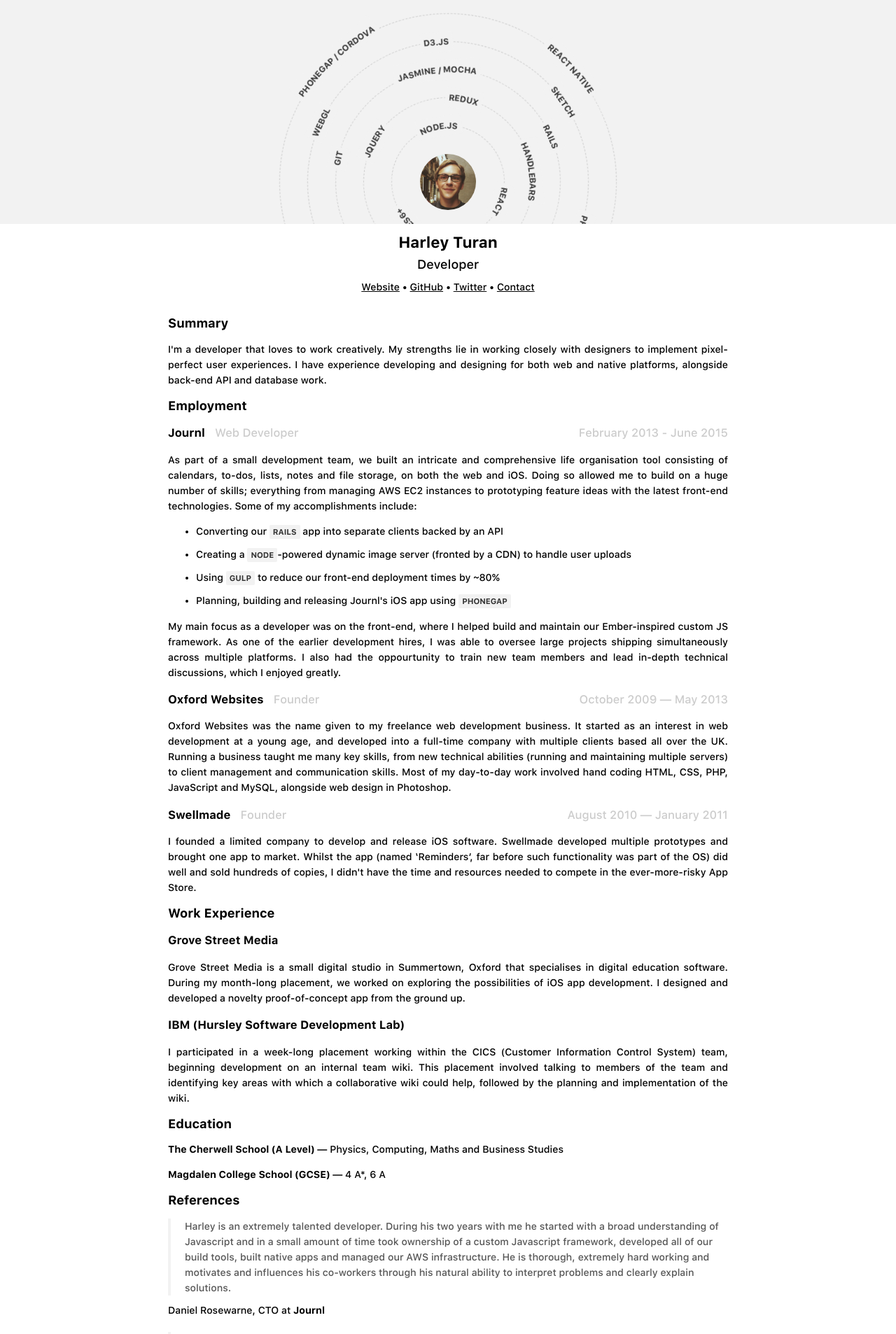
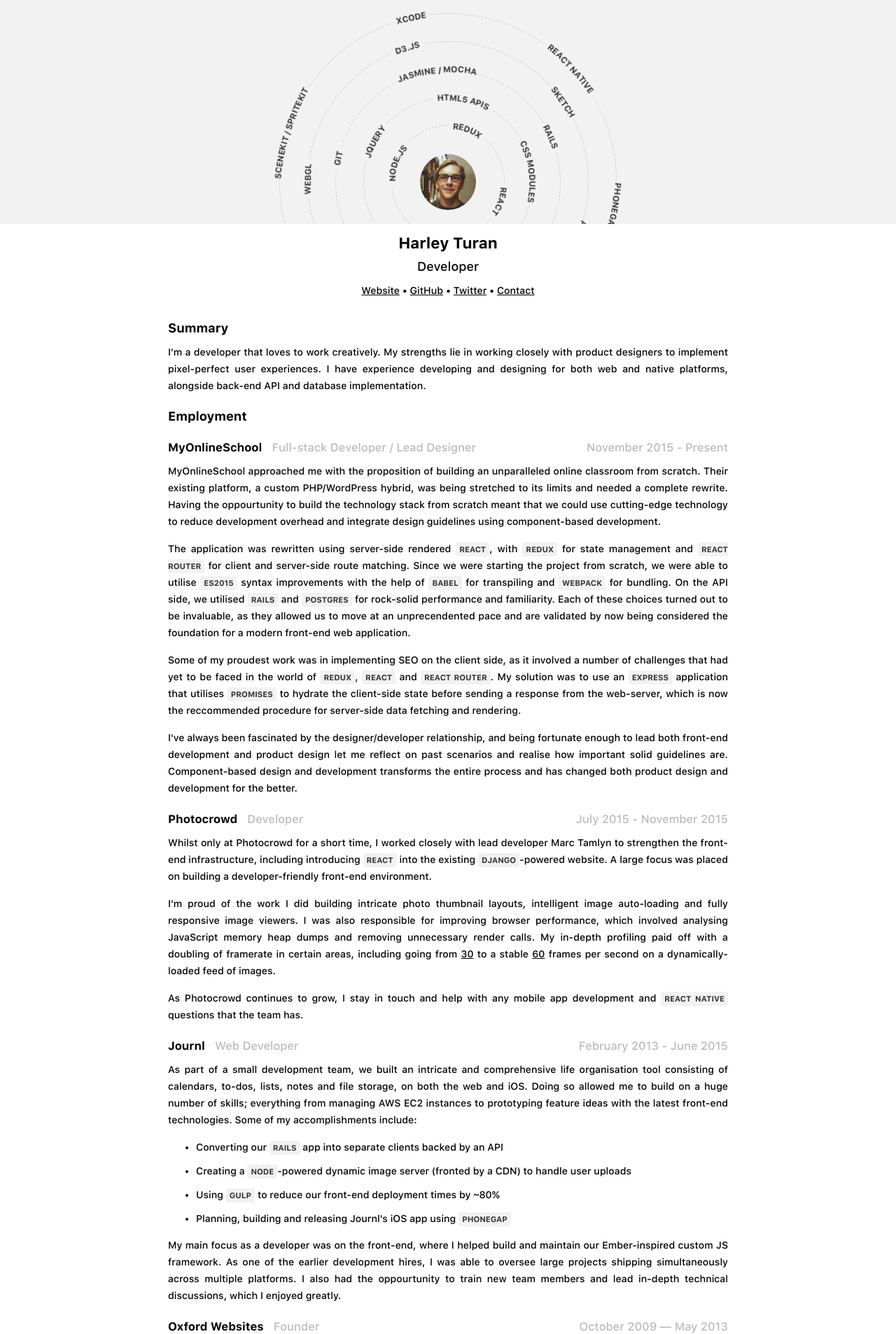
Before and after one commit to hturan/hturan.github.io, a Jekyll site: the page built from cv/index.html, in a window 1280 px wide. Shown: the top 1906 px of the page at 70% size. Built offline with Jekyll 4.4.1, drawn with Linux system fonts in a browser that asks for light colours; nearby versions of some CDN libraries; some of the changed text lies outside the part shown.

Commit message:
Updated CV for 2016

```diff
--- a/assets/css/cv.css
+++ b/assets/css/cv.css
@@ -26,7 +26,7 @@ html, body {
   font-family: 'SF UI Text', Helvetica, Arial, sans-serif;
   font-size: 14px;
   background-color: #f2f2f2;
-  line-height: 22px;
+  line-height: 24px;
   -webkit-print-color-adjust: exact;
 }
 
@@ -38,6 +38,7 @@ code {
   font-family: inherit;
   text-transform: uppercase;
   font-size: 0.8em;
+  line-height: 1em;
   font-weight: bold;
 }
 
@@ -47,6 +48,11 @@ a {
 
 p {
   text-align: justify;
+  margin: 0 0 15px;
+}
+
+h1, h2, h3 {
+  margin: 20px 0 10px;
 }
 
 h1 {
@@ -209,7 +215,7 @@ section.summary {
 }
 
 h3 span {
-  color: #ccc;
+  color: #bbb;
   font-weight: normal;
   margin-left: 10px;
 }
@@ -242,6 +248,11 @@ cite {
   h3 {
     margin-bottom: 0;
   }
+  h3 span.job_title {
+    display: block;
+    margin-left: 0;
+    margin-top: 10px;
+  }
   h3 span.dates {
     display: block;
     float: none;
--- a/cv/cv.js
+++ b/cv/cv.js
@@ -2,14 +2,15 @@ var skills = [
   [
     'React',
     'ES6+',
-    'Node.js'
+    'Node.js',
+    'Redux'
   ],
   [
-    'Handlebars',
+    'CSS Modules',
     'SASS',
     'Gulp',
     'jQuery',
-    'Redux'
+    'HTML5 APIs'
   ],
   [
     'Rails',
@@ -20,17 +21,18 @@ var skills = [
   ],
   [
     'Sketch',
-    'Photoshop',
-    'Illustrator',
+    'Adobe Creative Suite',
     'Cinema4D',
     'WebGL',
     'D3.js'
   ],
   [
     'React Native',
+    'Phonegap / Cordova',
     'Objective-C',
-    'Xcode',
-    'Phonegap / Cordova'
+    'Swift',
+    'SceneKit / SpriteKit',
+    'Xcode'
   ]
 ];
 
@@ -60,8 +62,8 @@ for (var i = 0; i < skills.length; i += 1) {
 
   orbitsContainer.append(orbit);
 
-  // arctext only works in the DOM
+  // arctext only works whilst in the DOM
   orbitsContainer.find('code.skill').each(function () {
-    $(this).arctext({radius: (60 * i)+80});
+    $(this).arctext({radius: (60 * i) + 60});
   });
 }
--- a/cv/index.html
+++ b/cv/index.html
@@ -14,7 +17,7 @@
 <body>
   <header>
     <section class="system">
-      <img class="avatar" src="../assets/images/avatar.jpg">
+      <img class="avatar" src="{{site_url}}/assets/images/cv/avatar.jpg">
 
       <section class="orbits"></section>
     </section>
@@ -36,9 +39,20 @@
 
       <section class="summary">
         <h2>Summary</h2>
-        <p>I'm a developer that loves to work creatively. My strengths lie in working closely with designers to implement pixel-perfect user experiences. I have experience developing and designing for both web and native platforms, alongside back-end API and database work.</p>
+        <p>I'm a developer that loves to work creatively. My strengths lie in working closely with product designers to implement pixel-perfect user experiences. I have experience developing and designing for both web and native platforms, alongside back-end API and database implementation.</p>
 
         <h2>Employment</h2>
+        <h3>MyOnlineSchool <span class="job_title">Full-stack Developer / Lead Designer</span> <span class="dates">November 2015 - Present</span></h3>
+        <p>MyOnlineSchool approached me with the proposition of building an unparalleled online classroom from scratch. Their existing platform, a custom PHP/WordPress hybrid, was being stretched to its limits and needed a complete rewrite. Having the oppourtunity to build the technology stack from scratch meant that we could use cutting-edge technology to reduce development overhead and integrate design guidelines using component-based development.</p>
+        <p>The application was rewritten using server-side rendered <code>React</code>, with <code>Redux</code> for state management and <code>React Router</code> for client and server-side route matching. Since we were starting the project from scratch, we were able to utilise <code>ES2015</code> syntax improvements with the help of <code>Babel</code> for transpiling and <code>Webpack</code> for bundling. On the API side, we utilised <code>Rails</code> and <code>Postgres</code> for rock-solid performance and familiarity. Each of these choices turned out to be invaluable, as they allowed us to move at an unprecendented pace and are validated by now being considered the foundation for a modern front-end web application.</p>
+        <p>Some of my proudest work was in implementing SEO on the client side, as it involved a number of challenges that had yet to be faced in the world of <code>Redux</code>, <code>React</code> and <code>React Router</code>. My solution was to use an  <code>Express</code> application that utilises <code>Promises</code> to hydrate the client-side state before sending a response from the web-server, which is now the reccommended procedure for server-side data fetching and rendering.</p>
+        <p>I've always been fascinated by the designer/developer relationship, and being fortunate enough to lead both front-end development and product design let me reflect on past scenarios and realise how important solid guidelines are. Component-based design and development transforms the entire process and has changed both product design and development for the better.</p>
+
+        <h3>Photocrowd <span class="job_title">Developer</span> <span class="dates">July 2015 - November 2015</span></h3>
+        <p>Whilst only at Photocrowd for a short time, I worked closely with lead developer Marc Tamlyn to strengthen the front-end infrastructure, including introducing <code>React</code> into the existing <code>Django</code>-powered website. A large focus was placed on building a developer-friendly front-end environment.</p>
+        <p>I'm proud of the work I did building intricate photo thumbnail layouts, intelligent image auto-loading and fully responsive image viewers. I was also responsible for improving browser performance, which involved analysing JavaScript memory heap dumps and removing unnecessary render calls.  My in-depth profiling paid off with a doubling of framerate in certain areas, including going from <a target="_blank" href="{{site_url}}/assets/images/cv/photocrowd-1.png">30</a> to a stable <a target="_blank" href="{{site_url}}/assets/images/cv/photocrowd-2.png">60</a> frames per second on a dynamically-loaded feed of images.</p>
+        <p>As Photocrowd continues to grow, I stay in touch and help with any mobile app development and <code>React Native</code> questions that the team has.</p>
+
         <h3>Journl <span class="job_title">Web Developer</span> <span class="dates">February 2013 - June 2015</span></h3>
         <p>As part of a small development team, we built an intricate and comprehensive life organisation tool consisting of calendars, to-dos, lists, notes and file storage, on both the web and iOS. Doing so allowed me to build on a huge number of skills; everything from managing AWS EC2 instances to prototyping feature ideas with the latest front-end technologies. Some of my accomplishments include:</p>
         <ul>
@@ -67,11 +81,11 @@
         <p><strong>Magdalen College School (GCSE)</strong> — 4 A*, 6 A</p>
 
         <h2>References</h2>
+        <blockquote>Harley worked with Photocrowd during 2015, and was a very valued member of the team. He’s bright, focused, personable and up-to-date with his knowledge of many dev technologies. I’d happily have him working again at Photocrowd, and would recommend him to others.</blockquote>
+        <cite>Mike Betts, CEO and Co-founder at <strong>Photocrowd</strong></cite>
+
         <blockquote>Harley is an extremely talented developer. During his two years with me he started with a broad understanding of Javascript and in a small amount of time took ownership of a custom Javascript framework, developed all of our build tools, built native apps and managed our AWS infrastructure. He is thorough, extremely hard working and motivates and influences his co-workers through his natural ability to interpret problems and clearly explain solutions.</blockquote>
-        <cite>Daniel Rosewarne, CTO at <strong>Journl</strong></cite>
-
-        <blockquote>Harley was the work horse of Oxford Websites. He focused on the design of the websites, their functionality and then did the majority of the building. He was an ideal business partner and worked diligently to make sure every pixel was perfect.</blockquote>
-        <cite>George Brooks, Current Owner at <strong>Oxford Websites</strong></cite>
+        <cite>Daniel Rosewarne, CTO at <strong>Journl</strong> and <strong>MyOnlineSchool</strong></cite>
       </section>
     </section>
   </section>
```
Also changed, not shown: other parts of cv/index.html (+3 -0 lines), assets/images/cv/avatar.jpg (renamed from assets/images/avatar.jpg), assets/images/cv/photocrowd-1.png (added), assets/images/cv/photocrowd-2.png (added).
